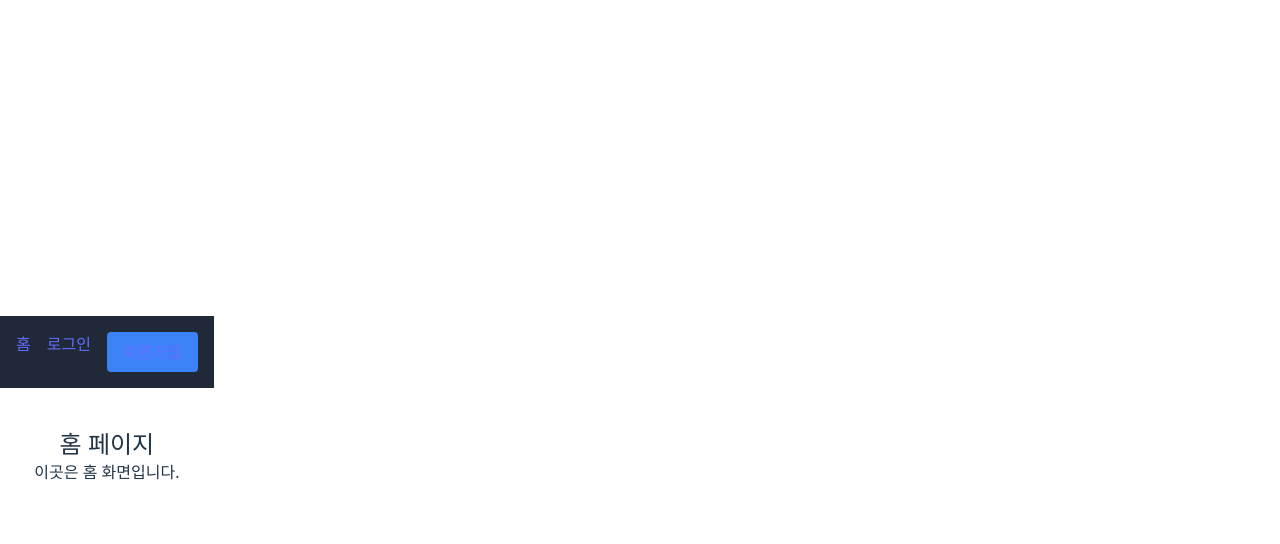
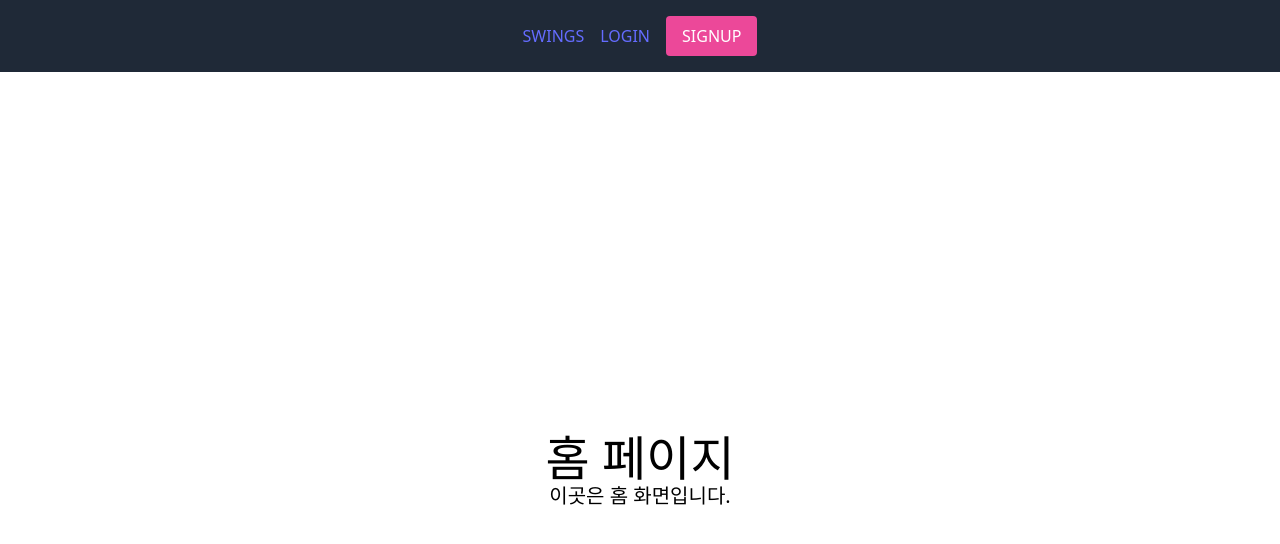
Before and after one commit to SWINGS-SOLOFF/SWINGS-FE, a React (Vite) app: page / in a window 1280 px wide. Shown: the top 544 px of the page. Built offline with nearby package versions, Linux system fonts and the light colour scheme.

Commit message:
네브바, 꾸미기

```diff
--- a/src/App.jsx
+++ b/src/App.jsx
@@ -1,18 +1,10 @@
-import { Link } from "react-router-dom";
 import AppRoutes from "./routes/AppRoutes";
+import NavBar from "./components/NavBar"; // ✅ NavBar import
 
 function App() {
   return (
     <div className="App">
-      {/* 네비게이션 바 */}
-      <nav className="p-4 bg-gray-800 text-white flex space-x-4">
-        <Link to="/">홈</Link>
-        <Link to="/login">로그인</Link>
-        <Link to="/signup" className="bg-blue-500 px-4 py-2 rounded">
-          회원가입
-        </Link>
-      </nav>
-
+      <NavBar /> {/* ✅ NavBar 컴포넌트 사용 */}
       {/* 라우트 설정 */}
       <AppRoutes />
     </div>
--- /dev/null
+++ b/src/components/NavBar.jsx
@@ -0,0 +1,13 @@
+import { Link } from "react-router-dom";
+
+export default function NavBar() {
+  return (
+    <nav className="p-4 bg-gray-800 text-white flex justify-center items-center space-x-4">
+      <Link to="/">SWINGS</Link>
+      <Link to="/login">LOGIN</Link>
+      <Link to="/signup" className="bg-pink-500 text-white px-4 py-2 rounded">
+        SIGNUP
+      </Link>
+    </nav>
+  );
+}
--- a/src/index.css
+++ b/src/index.css
@@ -1,7 +1,6 @@
 @tailwind base;
 @tailwind components;
 @tailwind utilities;
-
 
 :root {
   font-family: system-ui, Avenir, Helvetica, Arial, sans-serif;
@@ -9,8 +8,8 @@
   font-weight: 400;
 
   color-scheme: light dark;
-  color: rgba(255, 255, 255, 0.87);
-  background-color: #242424;
+  color: black;
+  background-color: #ffffff;
 
   font-synthesis: none;
   text-rendering: optimizeLegibility;
@@ -29,8 +28,6 @@ a:hover {
 
 body {
   margin: 0;
-  display: flex;
-  place-items: center;
   min-width: 320px;
   min-height: 100vh;
 }
@@ -47,7 +44,7 @@ button {
   font-size: 1em;
   font-weight: 500;
   font-family: inherit;
-  background-color: #1a1a1a;
+  background-color: green;
   cursor: pointer;
   transition: border-color 0.25s;
 }
@@ -58,16 +55,3 @@ button:focus,
 button:focus-visible {
   outline: 4px auto -webkit-focus-ring-color;
 }
-
-@media (prefers-color-scheme: light) {
-  :root {
-    color: #213547;
-    background-color: #ffffff;
-  }
-  a:hover {
-    color: #747bff;
-  }
-  button {
-    background-color: #f9f9f9;
-  }
-}
--- a/src/pages/Home.jsx
+++ b/src/pages/Home.jsx
@@ -1,9 +1,10 @@
-// src/pages/Home.jsx
 export default function Home() {
   return (
-    <div className="text-center mt-10">
-      <h1 className="text-2xl font-bold">홈 페이지</h1>
-      <p>이곳은 홈 화면입니다.</p>
+    <div className="flex flex-col items-center justify-center min-h-screen text-center">
+      <div>
+        <h1 className="font-bold text-3xl md:text-5xl">홈 페이지</h1>
+        <p className="text-lg md:text-xl">이곳은 홈 화면입니다.</p>
+      </div>
     </div>
   );
 }
```
